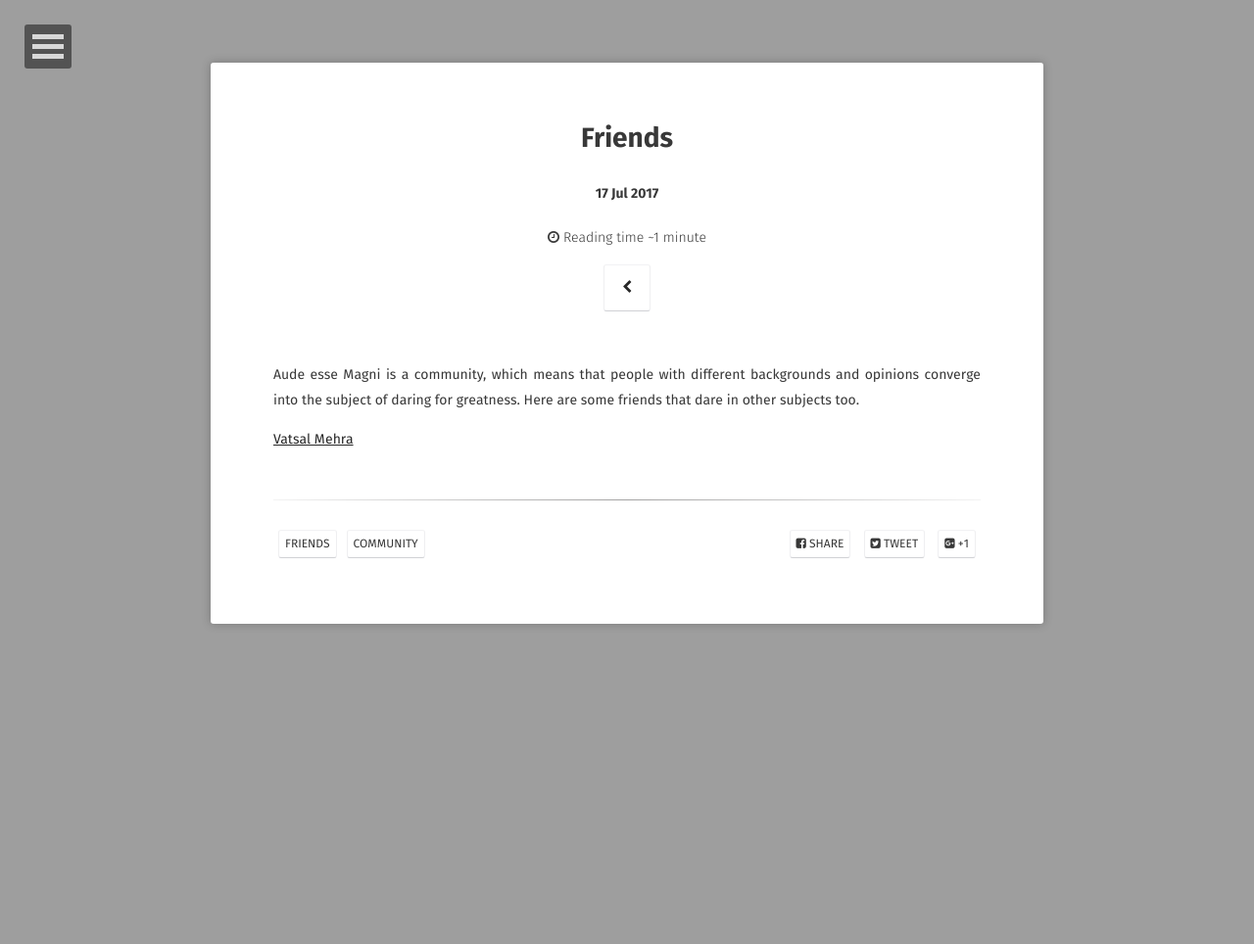
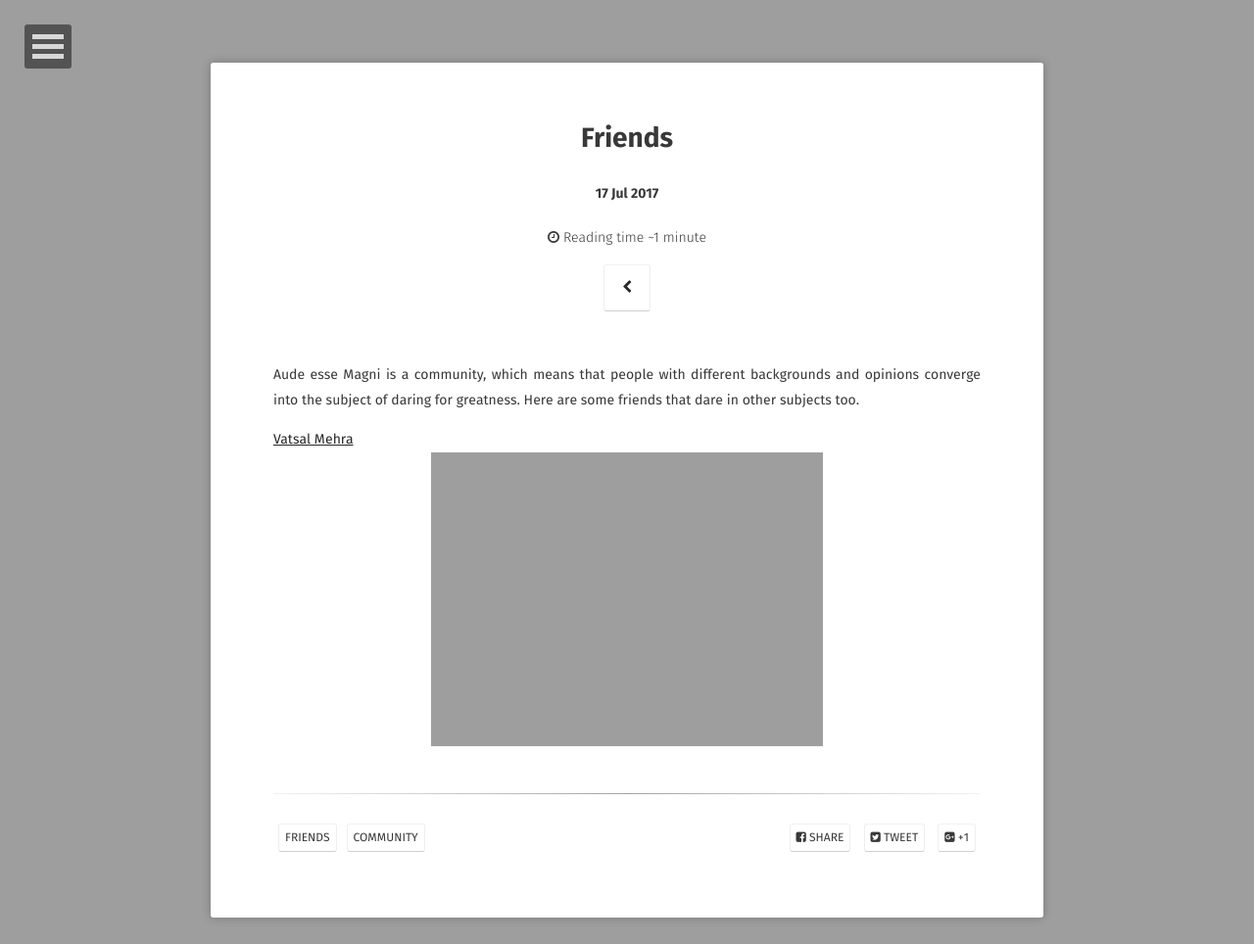
Before and after one commit to LGabrielM/LGabrielM.github.io, a Jekyll site: the page built from _posts/2017-07-17-Friends.md, in a window 1280 px wide. Shown: the whole page at 98% size. Built offline with Jekyll 4.4.1, drawn with Linux system fonts in a browser that asks for light colours; some web fonts are replaced.

Commit message:
vato changed but now we fix have pic

```diff
--- a/_config.yml
+++ b/_config.yml
@@ -11,7 +11,7 @@ locale:             en_US
 url:                http://audemagni.com
 
 # Jekyll
-permalink:          /:title/
+permalink:          none
 markdown:           kramdown
 highlighter:        rouge
 kramdown:
--- a/_posts/2017-07-17-Friends.md
+++ b/_posts/2017-07-17-Friends.md
@@ -12,4 +12,5 @@ comments: false
 
 Aude esse Magni is a community, which means that people with different backgrounds and opinions converge into the subject of daring for greatness. Here are some friends that dare in other subjects too.
 
-[Vatsal Mehra](https:/vatsalmehra.com)
+[Vatsal Mehra]({{ site.url }}/assets/img/cavus.JPG)
+[![booo]({{ site.url }}/assets/img/cavus.JPG)](google.com)
```
Also changed, not shown: assets/css/main.scss (line endings or trailing spaces), 1 other file.
